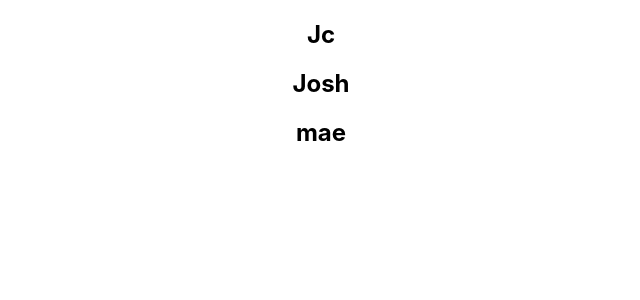
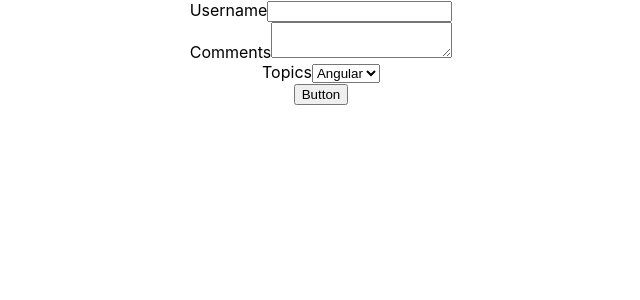
Before and after one commit to jcfdl/learning-react, a React (Create React App) app: page / in a window 1280 px wide. Shown: the top 300 px of the page, without its empty margins (319-959 px from the left). Built offline with nearby package versions, Linux system fonts and the light colour scheme.

Commit message:
basic form handling

```diff
--- a/src/App.js
+++ b/src/App.js
@@ -11,12 +11,22 @@ import FunctionClick from './components/FunctionClick'
 import ClassClick from './components/ClassClick'
 import UserGreeting from './components/UserGreeting'
 import NameList from './components/NameList'
+import Stylesheets from './components/Stylesheets'
+import Inline from './components/Inline'
+import './AppStyle.css';
+import styles from './AppStyle.module.css';
+import Form from './components/Form'
 
 
 function App() {
   return (
     <div className="App">
-      <NameList />
+      <Form />
+      {/*<h1 className='error'>Styles</h1>*/}
+      {/*<h1 className={styles.success}>Styles</h1>*/}
+      {/*<Inline />*/}
+      {/*<Stylesheets primary="true" />*/}
+      {/*<NameList />*/}
     	{/*<UserGreeting />*/}
     	{/*<ClassClick />*/}
     	{/*<Counter />*/}
--- /dev/null
+++ b/src/AppStyle.css
@@ -0,0 +1,3 @@
+.error {
+	color: red;
+}
--- /dev/null
+++ b/src/AppStyle.module.css
@@ -0,0 +1,3 @@
+.success {
+	color: green;
+}
--- /dev/null
+++ b/src/components/Form.js
@@ -0,0 +1,64 @@
+import React, { Component } from 'react';
+
+class Form extends Component {
+  constructor(props) {
+      super(props);
+
+  	this.state = {
+  		username: '',
+  		comments: '',
+  		topic: 'angular'
+  	}
+  }
+
+  handleUsernameChange = event => {
+  	this.setState({
+  		username: event.target.value
+  	})
+  }
+
+  handleCommentsChange = event => {
+  	this.setState({
+  		comments: event.target.value
+  	})
+  }
+
+  handleTopicChange = event => {
+  	this.setState({
+  		topic: event.target.value
+  	})
+  }
+
+  handleSubmit = event => {
+  	alert(`${this.state.username} ${this.state.comments} ${this.state.topic}`)
+  	event.preventDefault()
+  }
+
+  render() {
+  	const { username, comments, topic } = this.state
+    return (
+    	<form onSubmit={this.handleSubmit}>
+    		<div>
+	    		<label>Username</label>
+	    		<input type='text' value={username} onChange={this.handleUsernameChange} />
+	    	</div>
+	    	<div>
+	    		<label>Comments</label>
+	    		<textarea value={comments} onChange={this.handleCommentsChange}></textarea>
+	    	</div>
+	    	<div>
+	    		<label>Topics</label>
+	    		<select value={topic} onChange={this.handleTopicChange}>
+	    			<option value='react'>React</option>
+	    			<option value='angular'>Angular</option>
+	    		</select>
+	    	</div>
+	    	<div>
+	    		<button type='submit'>Button</button>
+	    	</div>
+    	</form>
+    )
+  }
+}
+
+export default Form;
--- /dev/null
+++ b/src/components/Inline.js
@@ -0,0 +1,14 @@
+import React from 'react';
+
+const heading = {
+	fontSize: '50px',
+	color: 'red'
+}
+
+function Inline() {
+	return <div>
+		<h2 style={heading}>Inline</h2>
+	</div>
+}
+
+export default Inline;
--- /dev/null
+++ b/src/components/Stylesheets.js
@@ -0,0 +1,13 @@
+import React from 'react';
+import './myStyle.css';
+
+function Stylesheets(props) {
+	let className = props.primary ? 'primary' : ''
+	return (
+		<div>
+			<h2 className={`${className} font-xl`}>Stylesheet</h2>
+		</div>
+	)
+}
+
+export default Stylesheets;
--- /dev/null
+++ b/src/components/myStyle.css
@@ -0,0 +1,6 @@
+.primary {
+	color: orange;
+}
+.font-xl {
+	font-size: 30px;
+}
```
